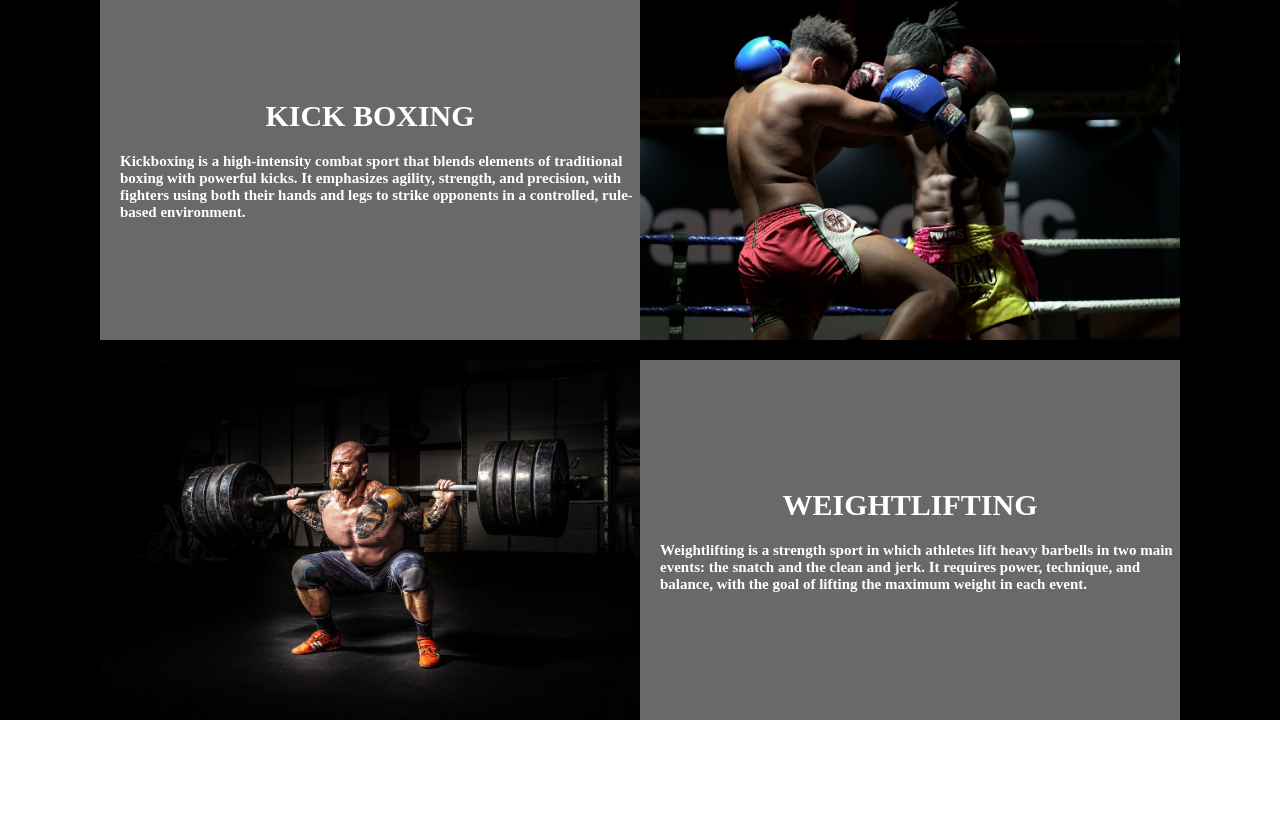
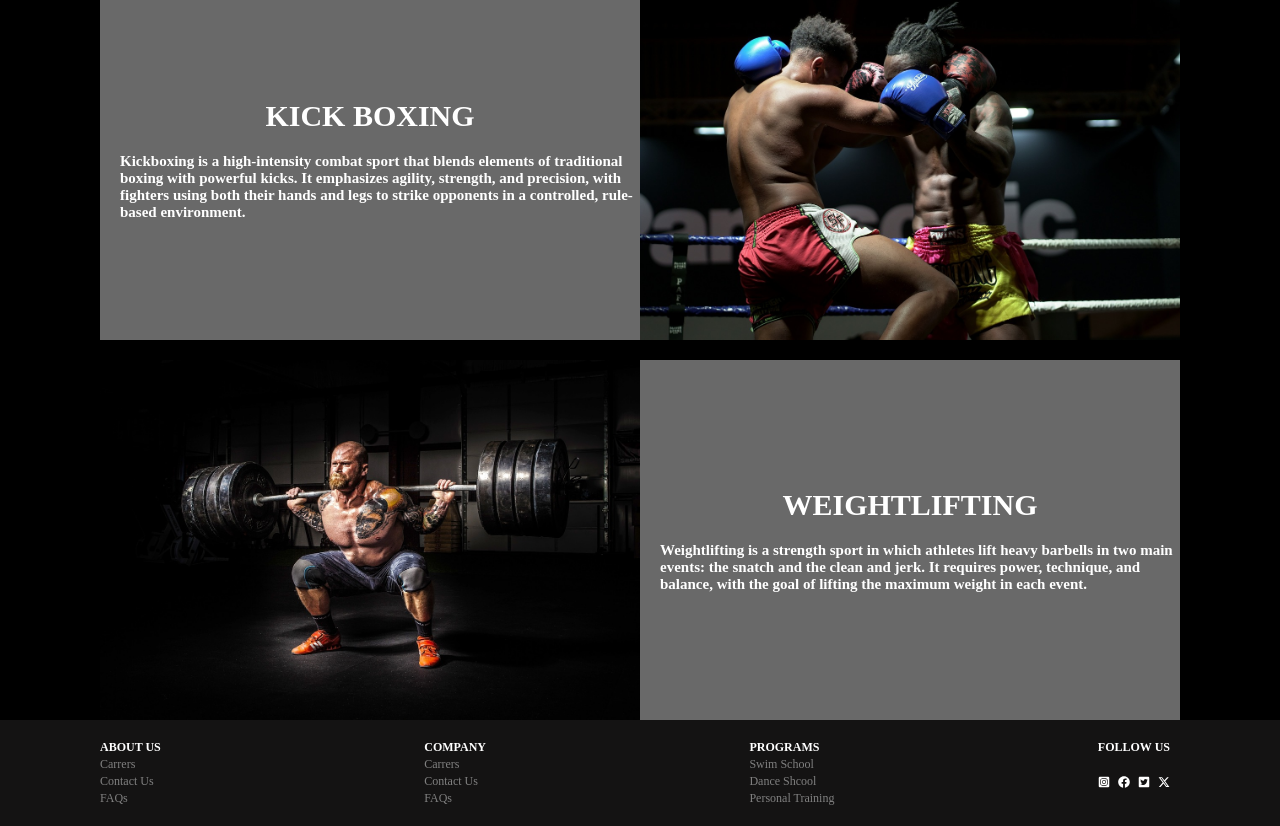
Before and after one commit to YoungjaeKimDeveloper/FitnessFirstProject, a React (Vite) app: page / in a window 1280 px wide. Shown: the part 1387-2213 px from the top of the page. Before the commit the page ends 2107 px from the top, so only its background shows below. Built offline with nearby package versions, Linux system fonts and the light colour scheme.

Commit message:
Add Footer

```diff
--- a/package.json
+++ b/package.json
@@ -12,6 +12,7 @@
   "dependencies": {
     "react": "^18.3.1",
     "react-dom": "^18.3.1",
+    "react-icons": "^5.3.0",
     "react-router-dom": "^6.26.2"
   },
   "devDependencies": {
--- /dev/null
+++ b/src/components/Footer/Footer.css
@@ -0,0 +1,37 @@
+.footer {
+  background-color: rgb(20, 19, 19);
+  color: white;
+  display: flex;
+  justify-content: space-between;
+  padding: 2rem 10rem;
+  font-size: 1.2rem;
+}
+.footer > ul > li:first-child {
+  font-weight: bold;
+  text-transform: uppercase;
+}
+.footer > ul {
+  display: flex;
+  flex-direction: column;
+  row-gap: 0.2rem;
+}
+.footer > ul > li:not(:first-child) {
+  color: grey;
+}
+.footer > .icons {
+  display: flex;
+  flex-direction: column;
+  align-items: center;
+  justify-content: center;
+  text-align: center;
+  margin-right: 1rem;
+}
+.icons-list {
+  display: flex;
+  align-items: center;
+  justify-content: space-between;
+  width: 100%;
+  height: 100%;
+  cursor: pointer;
+  font-size: 1.2rem;
+}
--- /dev/null
+++ b/src/components/Footer/Footer.jsx
@@ -0,0 +1,41 @@
+import React from "react";
+import "./Footer.css";
+import { FaInstagramSquare } from "react-icons/fa";
+import { FaFacebook } from "react-icons/fa";
+import { FaTwitterSquare } from "react-icons/fa";
+import { FaXTwitter } from "react-icons/fa6";
+const Footer = () => {
+  return (
+    <div className="footer">
+      <ul className="about-us">
+        <li>about us</li>
+        <li>Carrers</li>
+        <li>Contact Us</li>
+        <li>FAQs</li>
+      </ul>
+      <ul className="about-us">
+        <li>company</li>
+        <li>Carrers</li>
+        <li>Contact Us</li>
+        <li>FAQs</li>
+      </ul>
+      <ul>
+        <li>programs</li>
+        <li>Swim School</li>
+        <li>Dance Shcool</li>
+        <li>Personal Training</li>
+      </ul>
+      <ul className="icons">
+        <li>Follow Us</li>
+        <div className="icons-list">
+          <FaInstagramSquare />
+          <FaFacebook />
+          <FaTwitterSquare />
+          <FaXTwitter />
+        </div>
+      </ul>
+    </div>
+  );
+};
+
+export default Footer;
--- a/src/components/Header/Header.css
+++ b/src/components/Header/Header.css
@@ -39,6 +39,9 @@
   gap: 2rem;
   font-size: 2rem;
 }
+.nav-list:first-child {
+  margin-left: 2rem;
+}
 .nav-list {
   font-weight: bold;
   text-transform: uppercase;
--- a/src/pages/HomePage.jsx
+++ b/src/pages/HomePage.jsx
@@ -2,12 +2,14 @@ import React from "react";
 import Header from "../components/Header/Header";
 import HeroComponent from "../components/Hero/HeroComponent";
 import FitnessProgramme from "../components/FitnessProgrammeLayout/FitnessProgrammeLayout";
+import Footer from "../components/Footer/Footer";
 
 const HomePage = () => {
   return (
     <div>
       <HeroComponent />
       <FitnessProgramme />
+      <Footer />
     </div>
   );
 };
```
Also changed, not shown: 2 other files (tests, documents, lock files or other folders).
